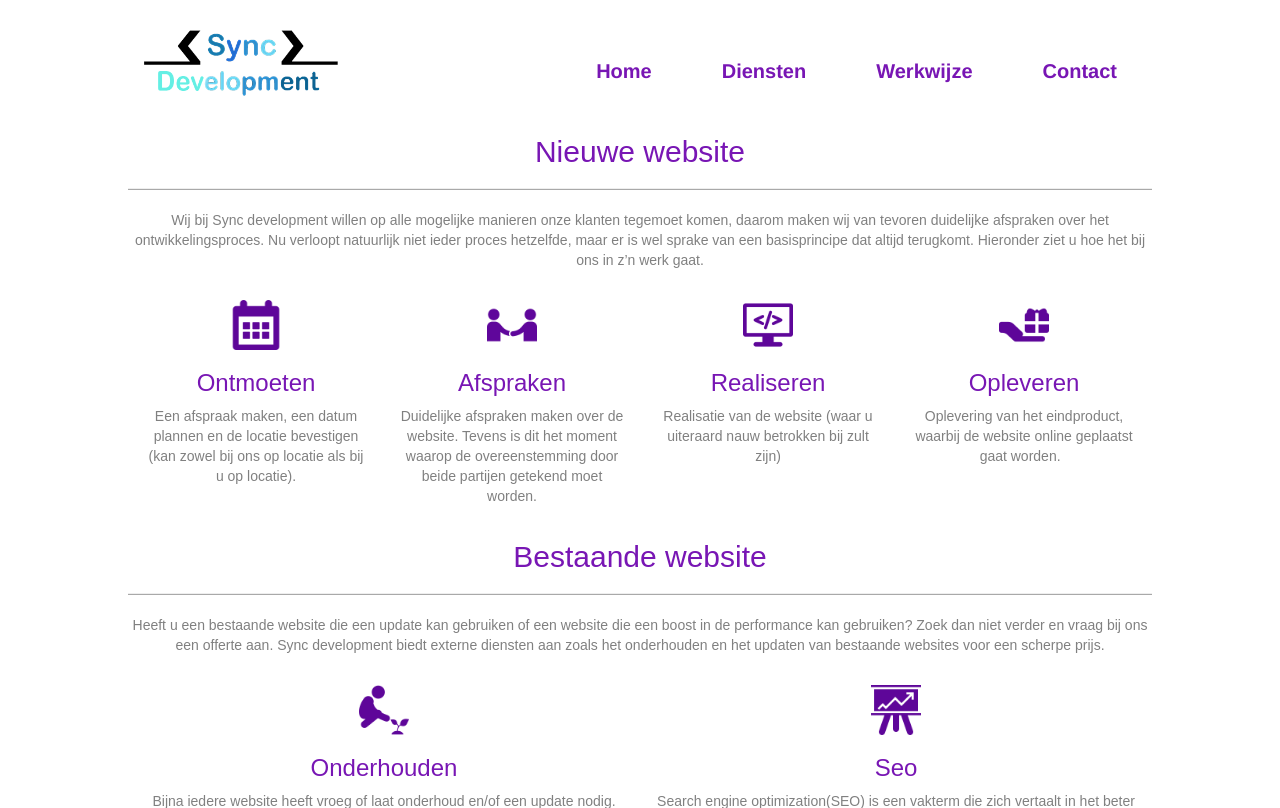
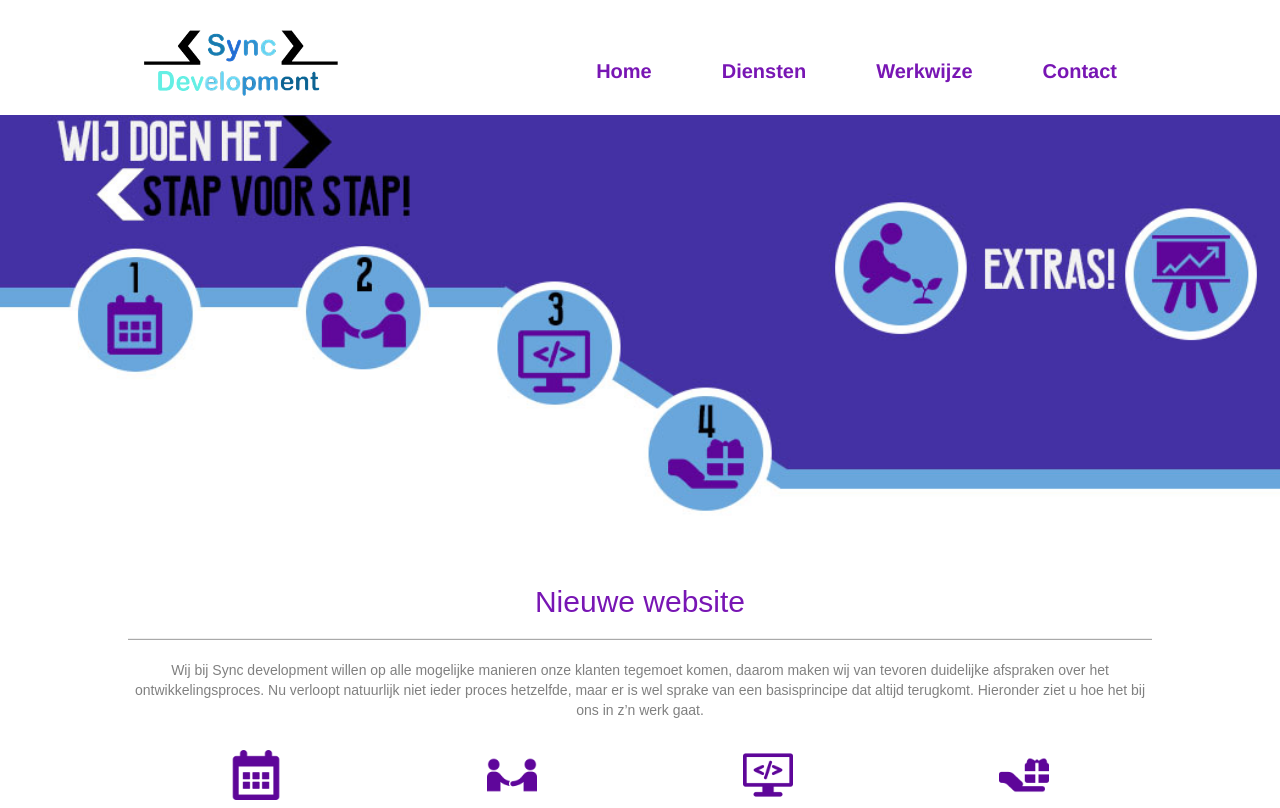
Before and after one commit to Sync-Development/Sync-Development, a PHP site: page /Werkwijze.html in a window 1280 px wide. Shown: the top 808 px of the page. Run offline with PHP 8.4, Linux system fonts and the light colour scheme; some libraries are stand-ins or nearby versions.

Commit message:
Banner werkwijze
Banner toegevoegd voor de pagina werkwijze

```diff
--- a/Werkwijze.html
+++ b/Werkwijze.html
@@ -94,6 +94,7 @@ function filterFunction() {
 </script>
 <br>
 
+    <div class="bg-img5"></div>
 
   <div id="wrapper2">
 
--- a/landscape.css
+++ b/landscape.css
@@ -275,6 +275,20 @@ margin: 20px 33px 20px 20px;
     background-size: cover;
 }
 
+.bg-img5 {
+    /* The image used */
+    background-image: url("../images/Stap%20voor%20stap.jpg");
+
+    /* Set a specific height */
+    min-height: 450px;
+
+    /* Create the parallax scrolling effect */
+    background-attachment: fixed;
+    background-position: center;
+    background-repeat: no-repeat;
+    background-size: cover;
+}
+
 
 
 #kolom-1 {
```
Also changed, not shown: images/Stap voor stap.jpg (added).
